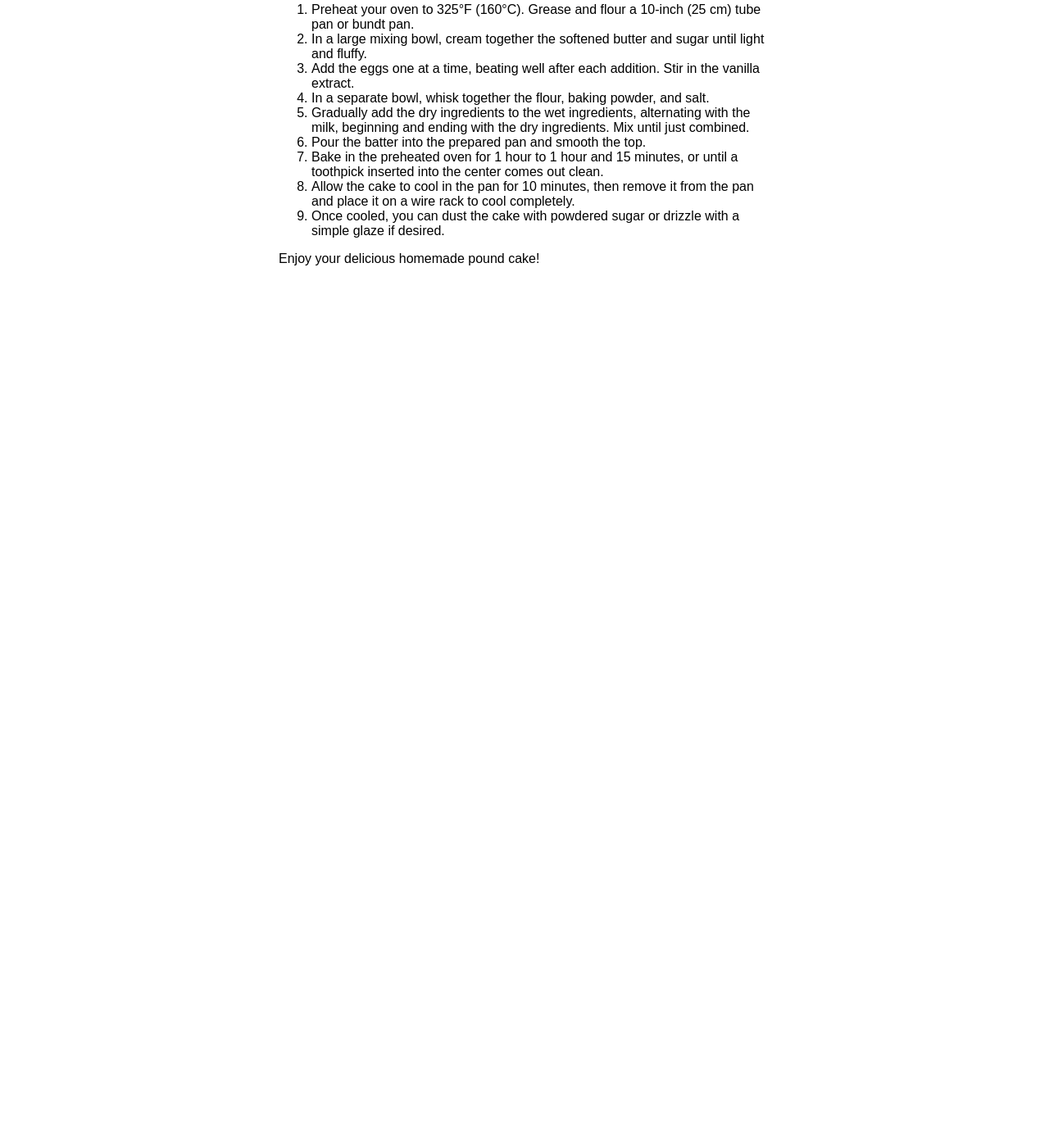
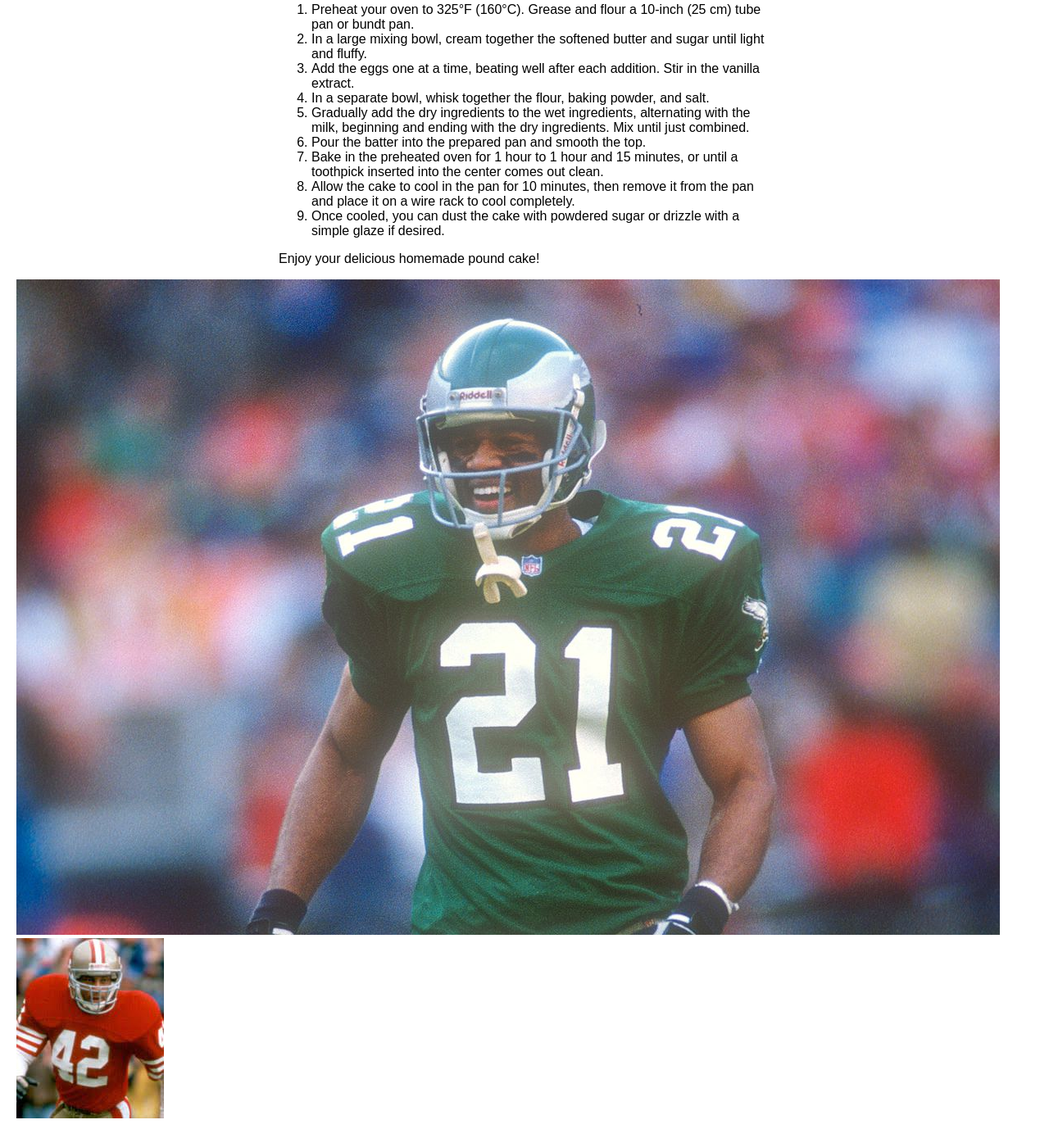
Before and after one commit to elon43/terraform-beginner-bootcamp-2023, a plain HTML site: page public/index.html in a window 1280 px wide. Shown: the part 337-1726 px from the top of the page at 82% size. Before the commit the page ends 800 px from the top, so only its background shows below. Drawn offline with Linux system fonts and the light colour scheme.

Commit message:
#37 Uploading assets using for_each (#38)

```diff
--- a/public/index.html
+++ b/public/index.html
@@ -53,4 +53,8 @@
         <p>Enjoy your delicious homemade pound cake!</p>
     </div>
 </body>
+<body>
+    <img src="/assets/EricAllen.jpg" />
+    <img src="/assets/RonnieLott.jpg" />
+</body>
 </html>
```
Also changed, not shown: public/assets/EricAllen.jpg (added), public/assets/RonnieLott.jpg (added), 9 other files.
